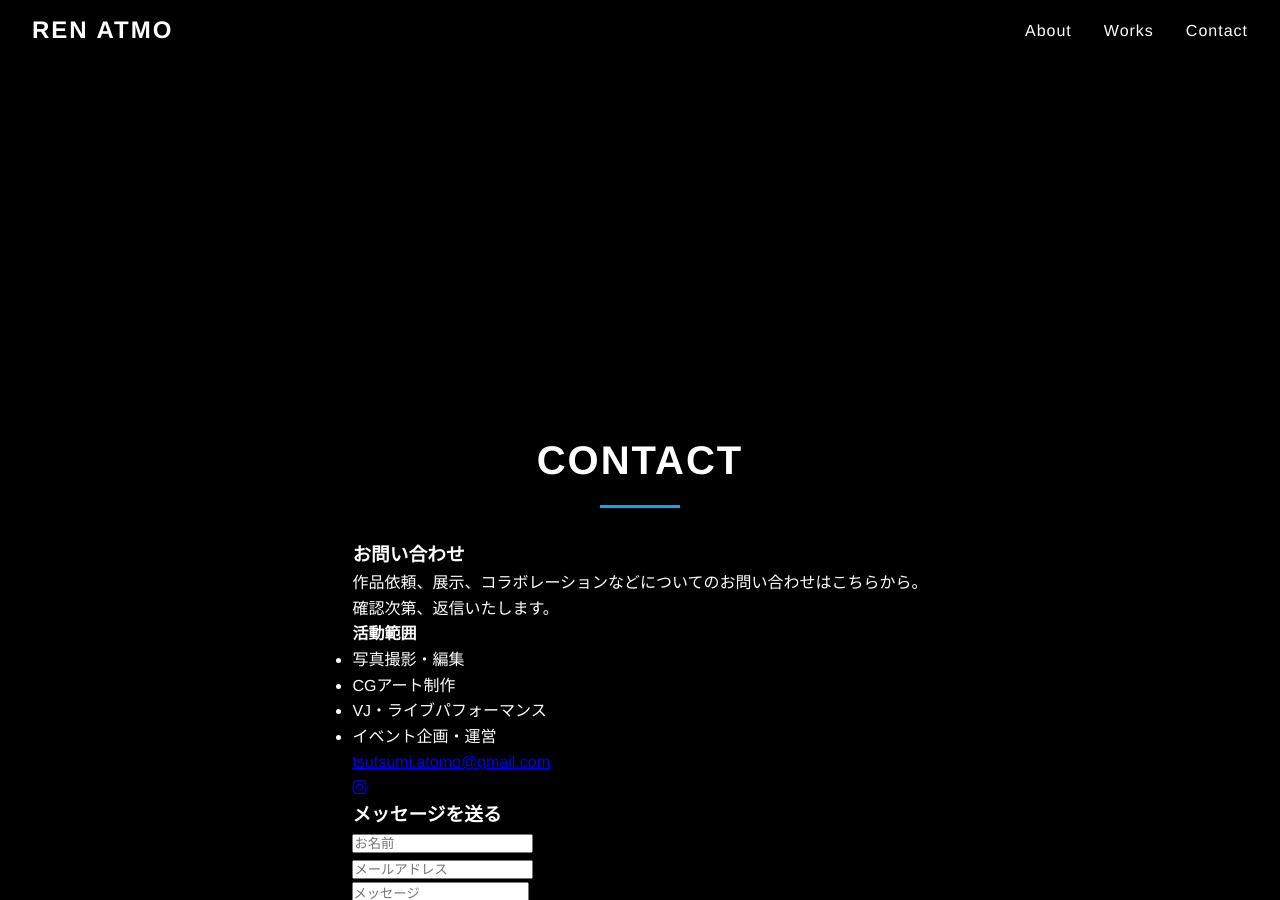
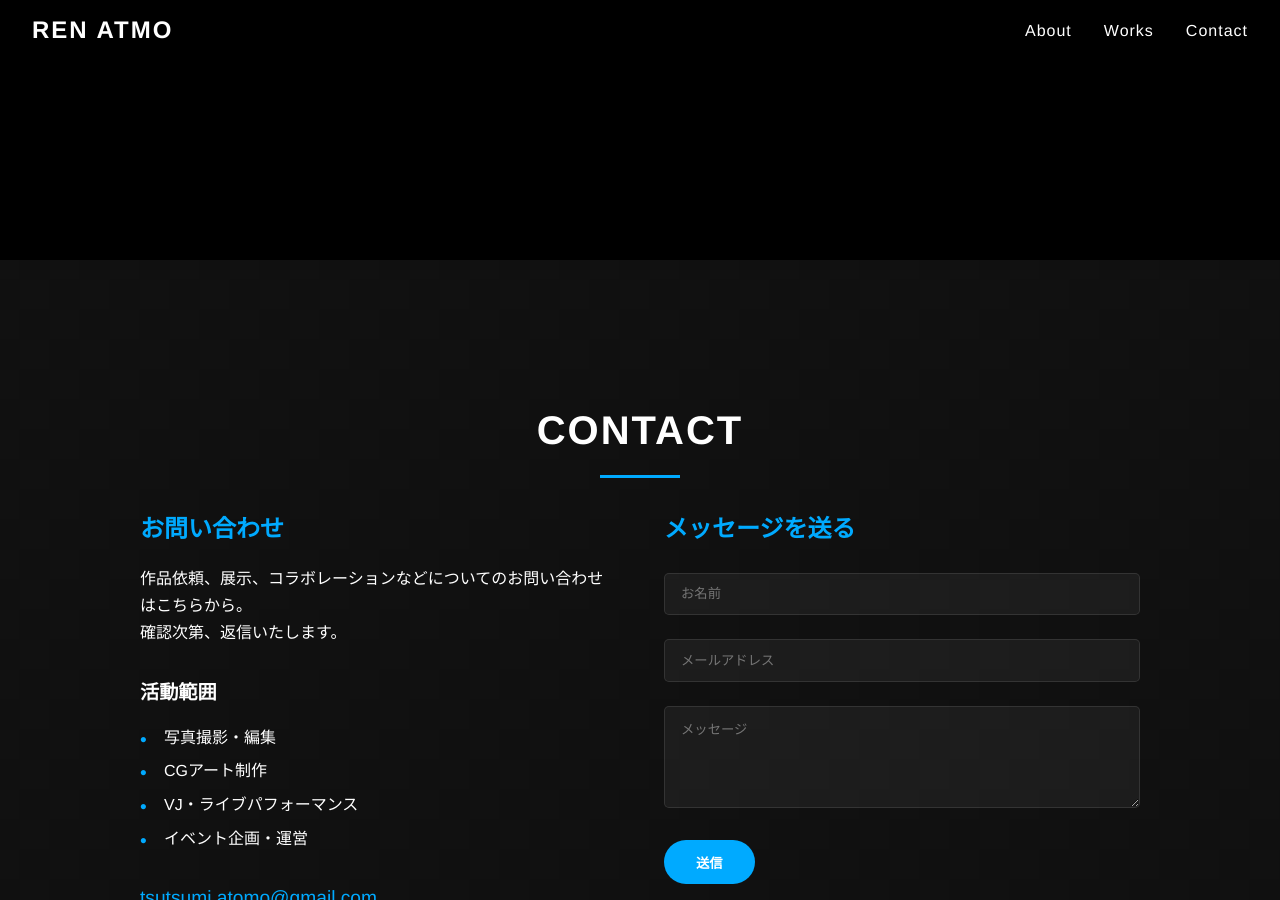
Before and after one commit to ren-atomo/about, a Jekyll site: the page index.html, which Jekyll copies as it is, in a window 1280 px wide and 900 px high, scrolled down 2440 px. Built offline with Jekyll 4.4.1, drawn with Linux system fonts in a browser that asks for light colours.

Commit message:
Update index.html

```diff
--- a/index.html
+++ b/index.html
@@ -370,7 +370,6 @@
       opacity: 0;
       transition: var(--transition);
       z-index: 20; /* オーバーレイを保護層より上に配置 */
-      pointer-events: auto; /* クリックイベントを有効化 */
     }
 
     .item:hover .item-overlay {
@@ -387,7 +386,6 @@
       cursor: pointer;
       transition: var(--transition);
       z-index: 25; /* ボタンを最前面に配置 */
-      pointer-events: auto; /* クリックイベントを確実に有効化 */
       position: relative; /* z-indexを有効にするため */
     }
 
@@ -417,7 +415,284 @@
       right: 1rem;
       background: var(--primary-color);
       color: white;
-      padding: 0.4rem 1rem;
+      padding: 0.3rem 0.8rem;
+      border-radius: 15px;
+      font-size: 0.8rem;
+      z-index: 1;
+    }
+
+    /* ローディングスピナー */
+    .loading-spinner {
+      display: flex;
+      justify-content: center;
+      align-items: center;
+      height: 100px;
+    }
+
+    .spinner {
+      width: 40px;
+      height: 40px;
+      border: 4px solid rgba(255, 255, 255, 0.1);
+      border-radius: 50%;
+      border-top: 4px solid var(--primary-color);
+      animation: spin 1s linear infinite;
+    }
+
+    @keyframes spin {
+      0% { transform: rotate(0deg); }
+      100% { transform: rotate(360deg); }
+    }
+
+    /* コンタクトセクション */
+    #contact {
+      background-color: var(--bg-dark-light);
+      text-align: center;
+      position: relative;
+      z-index: 1;
+      padding-bottom: 5rem;
+    }
+
+    #contact::before {
+      content: "";
+      position: absolute;
+      top: 0;
+      left: 0;
+      width: 100%;
+      height: 100%;
+      background-image: linear-gradient(45deg, var(--bg-dark) 25%, transparent 25%, transparent 75%, var(--bg-dark) 75%, var(--bg-dark)),
+      linear-gradient(45deg, var(--bg-dark) 25%, transparent 25%, transparent 75%, var(--bg-dark) 75%, var(--bg-dark));
+      background-size: 60px 60px;
+      background-position: 0 0, 30px 30px;
+      animation: backgroundScroll 20s linear infinite;
+      opacity: 0.05;
+      z-index: -1;
+      transition: var(--transition);
+    }
+
+    @keyframes backgroundScroll {
+      from {background-position: 0 0, 30px 30px;}
+      to {background-position: 60px 60px, 90px 90px;}
+    }
+
+    .contact-container {
+      display: grid;
+      grid-template-columns: 1fr 1fr;
+      gap: 3rem;
+      max-width: 1000px;
+      width: 100%;
+      margin: 0 auto;
+    }
+
+    .contact-info {
+      margin-bottom: 2rem;
+      text-align: left;
+    }
+
+    .contact-info p {
+      margin: 0.5rem 0;
+      font-size: 1.2rem;
+    }
+
+    .contact-info a {
+      color: var(--primary-color);
+      text-decoration: none;
+      transition: var(--transition);
+    }
+
+    .contact-info a:hover {
+      text-decoration: underline;
+    }
+
+    .contact-intro {
+      margin-bottom: 2rem;
+      text-align: left;
+    }
+
+    .contact-intro h3 {
+      font-size: 1.5rem;
+      margin-bottom: 1rem;
+      color: var(--primary-color);
+    }
+
+    .contact-intro p {
+      margin-bottom: 1.5rem;
+      line-height: 1.7;
+    }
+
+    .services {
+      margin-top: 2rem;
+    }
+
+    .services h4 {
+      font-size: 1.2rem;
+      margin-bottom: 1rem;
+    }
+
+    .services ul {
+      list-style: none;
+      text-align: left;
+    }
+
+    .services ul li {
+      margin-bottom: 0.5rem;
+      padding-left: 1.5rem;
+      position: relative;
+    }
+
+    .services ul li::before {
+      content: "•";
+      color: var(--primary-color);
+      position: absolute;
+      left: 0;
+      font-size: 1.2rem;
+    }
+
+    .contact-form {
+      text-align: left;
+    }
+
+    .contact-form h3 {
+      font-size: 1.5rem;
+      margin-bottom: 1.5rem;
+      color: var(--primary-color);
+    }
+
+    .form-group {
+      margin-bottom: 1.5rem;
+      position: relative;
+    }
+
+    .form-group input,
+    .form-group textarea {
+      width: 100%;
+      padding: 0.8rem 1rem;
+      background: rgba(255, 255, 255, 0.05);
+      border: 1px solid rgba(255, 255, 255, 0.1);
+      border-radius: 5px;
+      color: var(--text-light);
+      transition: var(--transition);
+      font-family: inherit;
+    }
+
+    .form-group input:focus,
+    .form-group textarea:focus {
+      outline: none;
+      border-color: var(--primary-color);
+      box-shadow: 0 0 0 2px rgba(0, 170, 255, 0.2);
+    }
+
+    .submit-btn {
+      padding: 0.8rem 2rem;
+      background: var(--primary-color);
+      color: white;
+      border: none;
+      border-radius: 30px;
+      font-weight: bold;
+      cursor: pointer;
+      transition: var(--transition);
+    }
+
+    .submit-btn:hover {
+      background: white;
+      color: var(--primary-color);
+      transform: translateY(-3px);
+      box-shadow: 0 5px 15px rgba(0, 170, 255, 0.3);
+    }
+
+    .social-links {
+      display: flex;
+      justify-content: flex-start;
+      gap: 1.5rem;
+      margin-top: 2.5rem;
+    }
+
+    .social-icon {
+      width: 60px;
+      height: 60px;
+      border-radius: 50%;
+      display: flex;
+      justify-content: center;
+      align-items: center;
+      background: var(--bg-card);
+      color: var(--text-light);
+      font-size: 1.5rem;
+      transition: transform 0.4s cubic-bezier(0.175, 0.885, 0.32, 1.275),
+                  background 0.3s ease;
+      border: 1px solid rgba(255, 255, 255, 0.1);
+      box-shadow: 0 5px 15px rgba(0, 0, 0, 0.2);
+    }
+
+    .social-icon:hover {
+      background: var(--primary-color);
+      transform: translateY(-8px) rotate(8deg);
+    }
+
+    /* フッター */
+    footer {
+      padding: 2rem;
+      text-align: center;
+      background-color: var(--bg-dark);
+      border-top: 1px solid #333;
+    }
+
+    .footer-text {
+      color: var(--text-muted);
+      font-size: 0.9rem;
+    }
+
+    /* モーダル */
+    .modal {
+      display: none;
+      position: fixed;
+      top: 0;
+      left: 0;
+      width: 100%;
+      height: 100%;
+      background-color: rgba(0, 0, 0, 0.9);
+      z-index: 2000;
+      overflow-y: auto;
+      padding: 50px 0;
+    }
+
+    .modal-content {
+      max-width: 800px;
+      margin: 0 auto;
+      background-color: var(--bg-card);
+      border-radius: 5px;
+      overflow: hidden;
+      position: relative;
+      animation: modalFadeIn 0.3s ease;
+    }
+
+    @keyframes modalFadeIn {
+      from { opacity: 0; transform: translateY(-50px); }
+      to { opacity: 1; transform: translateY(0); }
+    }
+
+    .modal-close {
+      position: absolute;
+      top: 1rem;
+      right: 1rem;
+      font-size: 2rem;
+      color: white;
+      cursor: pointer;
+      z-index: 2001;
+    }
+
+    .modal-header {
+      padding: 2rem;
+    }
+
+    .modal-title {
+      font-size: 2rem;
+      margin-bottom: 1rem;
+    }
+
+    .modal-category {
+      display: inline-block;
+      background: var(--primary-color);
+      color: white;
+      padding: 0.3rem 0.8rem;
       border-radius: 20px;
       font-size: 0.9rem;
       margin-bottom: 1rem;
@@ -529,7 +804,6 @@
       -khtml-user-drag: none;
       -moz-user-drag: none;
       -o-user-drag: none;
-      pointer-events: none;
     }
 
     /* テキスト選択防止 */
@@ -546,6 +820,7 @@
       -moz-user-select: auto;
       -ms-user-select: auto;
       user-select: auto;
+      pointer-events: auto !important;
     }
 
     /* 画像保護オーバーレイ */
@@ -563,10 +838,9 @@
       height: 100%;
       background-color: rgba(0, 0, 0, 0);
       z-index: 10;
-      pointer-events: none; /* ポインターイベントを透過させる */
     }
 
-    /* ウォーターマーク（必要に応じて有効化） */
+    /* ウォーターマーク */
     .watermark {
       position: relative;
     }
```
